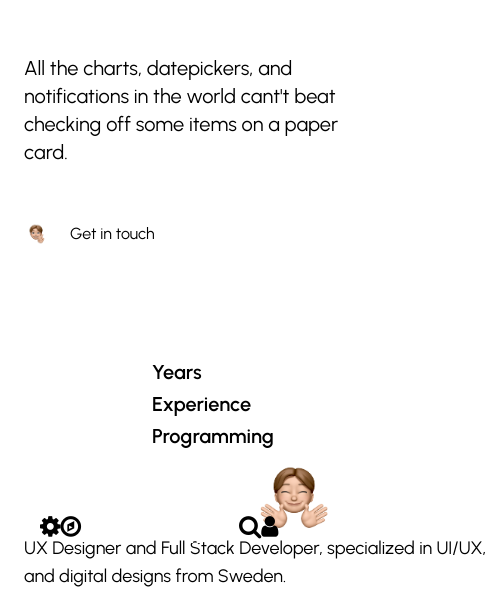
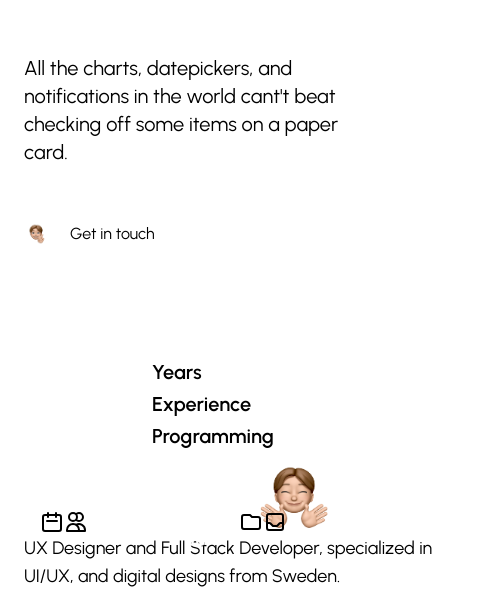
Before and after one commit to unext1/personal-portfolio, a Next.js app: page / in a window 390 px wide. Shown: the part 238-844 px from the top of the page, 497 px wide, since content can reach past the window. Built offline with nearby package versions, Linux system fonts and the light colour scheme; a web font is replaced by a local one.

Commit message:
fixed images(hopefully) and blog lowkey

```diff
--- a/components/about.tsx
+++ b/components/about.tsx
@@ -92,7 +92,7 @@ const About = () => {
                 My skills
               </h1>
               <img
-                src="../image.png"
+                src="../fist.png"
                 className="h-20 ml-3 transform rotate-12"
               />
             </div>
@@ -134,14 +134,14 @@ const About = () => {
                     <div className="text-3xl font-bold text-white md:text-xl xl:text-3xl">
                       Web development
                     </div>
-                    <div className="flex mt-3 space-x-1 xl:space-x-3">
-                      <span className="inline-flex items-center px-3 py-0.5 rounded-full text-sm font-medium bg-brand-gray-darker text-white">
+                    <div className="flex mt-3 space-x-1 text-xs xl:space-x-3">
+                      <span className="px-3 py-0.5 bg-brand-purple rounded-2xl text-white">
                         HTML
                       </span>
-                      <span className="inline-flex items-center px-3 py-0.5 rounded-full text-sm font-medium bg-brand-gray-darker text-white">
+                      <span className="px-3 py-0.5 bg-brand-purple rounded-2xl text-white">
                         CSS
                       </span>
-                      <span className="inline-flex items-center px-3 py-0.5 rounded-full text-sm font-medium bg-brand-gray-darker text-white">
+                      <span className="px-3 py-0.5 bg-brand-purple rounded-2xl text-white">
                         JAVASCRIPT
                       </span>
                     </div>
--- a/layout/navbar.tsx
+++ b/layout/navbar.tsx
@@ -21,7 +21,7 @@ const Navbar = () => {
   const navigation = [
     { name: "Dashboard", href: "/", icon: HomeIcon },
     { name: "Contact", href: "/contact", icon: UsersIcon },
-    { name: "Projects", href: "#", icon: FolderIcon },
+    { name: "Blogs", href: "/blog", icon: FolderIcon },
     { name: "Calendar", href: "#", icon: CalendarIcon },
     { name: "Documents", href: "#", icon: InboxIcon },
     { name: "Reports", href: "#", icon: ChartBarIcon },
@@ -88,20 +88,18 @@ const Navbar = () => {
             <div className="flex py-2">
               <div className="flex justify-around w-full px-5 my-auto">
                 <div className="group">
-                  <a
-                    href="#"
-                    className="flex items-end justify-center w-full text-center text-brand-gray-darker group-hover:text-brand-purple"
-                  >
-                    <i className="block text-2xl fa fa-cog"></i>
-                  </a>
+                  <Link href="/">
+                    <a className="flex items-end justify-center w-full text-center text-brand-gray-darker group-hover:text-brand-purple">
+                      <CalendarIcon className="flex items-center w-6 h-6" />
+                    </a>
+                  </Link>
                 </div>
                 <div className="group">
-                  <a
-                    href="#"
-                    className="flex items-end justify-center w-full text-center text-brand-gray-darker group-hover:text-brand-purple"
-                  >
-                    <i className="block text-2xl fa fa-compass"></i>
-                  </a>
+                  <Link href="/contact">
+                    <a className="flex items-end justify-center w-full text-center text-brand-gray-darker group-hover:text-brand-purple">
+                      <UsersIcon className="flex items-center w-6 h-6" />
+                    </a>
+                  </Link>
                 </div>
               </div>
               <div className="flex justify-center flex-1 w-full h-full mx-auto my-auto outline-none cursor-pointer group">
@@ -111,26 +109,24 @@ const Navbar = () => {
                     transition={{ duration: 0.1 }}
                     className="w-12 h-12 my-auto text-center rounded-full bg-brand-green"
                   >
-                    <i className="my-auto mt-2 text-2xl text-white fa fa-home"></i>
+                    <HomeIcon className="flex items-center w-full h-full p-2.5 mx-auto text-white" />
                   </motion.a>
                 </Link>
               </div>
-              <div className="flex justify-around w-full px-5 my-auto">
+              <div className="flex justify-around w-full px-5 my-auto ">
                 <div className="group">
-                  <a
-                    href="#"
-                    className="flex items-end justify-center w-full text-center text-brand-gray-darker group-hover:text-brand-purple"
-                  >
-                    <i className="block text-2xl fa fa-search"></i>
-                  </a>
+                  <Link href="/blog">
+                    <a className="flex items-end justify-center w-full text-center text-brand-gray-darker group-hover:text-brand-purple">
+                      <FolderIcon className="flex items-center w-6 h-6" />
+                    </a>
+                  </Link>
                 </div>
                 <div className="group">
-                  <a
-                    href="#"
-                    className="flex items-end justify-center w-full text-center text-brand-gray-darker group-hover:text-brand-purple"
-                  >
-                    <i className="block text-2xl fa fa-user"></i>
-                  </a>
+                  <Link href="/">
+                    <a className="flex items-end justify-center w-full text-center text-brand-gray-darker group-hover:text-brand-purple">
+                      <InboxIcon className="flex items-center w-6 h-6" />
+                    </a>
+                  </Link>
                 </div>
               </div>
             </div>
--- /dev/null
+++ b/pages/blog.tsx
@@ -0,0 +1,108 @@
+import { useState } from "react";
+
+const Blog = () => {
+  const posts = [
+    {
+      title: "Boost your conversion rate",
+      href: "#",
+      category: { name: "Remix", href: "#" },
+      description:
+        "Lorem ipsum dolor sit amet consectetur adipisicing elit. Architecto accusantium praesentium eius, ut atque fuga culpa, similique sequi cum eos quis dolorum.",
+      date: "Mar 16, 2020",
+      datetime: "2020-03-16",
+      imageUrl:
+        "https://images.unsplash.com/photo-1496128858413-b36217c2ce36?ixlib=rb-1.2.1&ixid=eyJhcHBfaWQiOjEyMDd9&auto=format&fit=crop&w=1679&q=80",
+      readingTime: "6 min",
+      author: {
+        name: "Roel Aufderehar",
+        href: "#",
+        imageUrl:
+          "https://images.unsplash.com/photo-1472099645785-5658abf4ff4e?ixlib=rb-1.2.1&ixid=eyJhcHBfaWQiOjEyMDd9&auto=format&fit=facearea&facepad=2&w=256&h=256&q=80",
+      },
+    },
+    {
+      title: "How to use search engine optimization to drive sales",
+      href: "#",
+      category: { name: "TailwindCSS", href: "#" },
+      description:
+        "Lorem ipsum dolor sit amet consectetur adipisicing elit. Velit facilis asperiores porro quaerat doloribus, eveniet dolore. Adipisci tempora aut inventore optio animi., tempore temporibus quo laudantium.",
+      date: "Mar 10, 2020",
+      datetime: "2020-03-10",
+      imageUrl:
+        "https://images.unsplash.com/photo-1547586696-ea22b4d4235d?ixlib=rb-1.2.1&ixid=eyJhcHBfaWQiOjEyMDd9&auto=format&fit=crop&w=1679&q=80",
+      readingTime: "4 min",
+      author: {
+        name: "Brenna Goyette",
+        href: "#",
+        imageUrl:
+          "https://images.unsplash.com/photo-1550525811-e5869dd03032?ixlib=rb-1.2.1&ixid=eyJhcHBfaWQiOjEyMDd9&auto=format&fit=facearea&facepad=2&w=256&h=256&q=80",
+      },
+    },
+    {
+      title: "Improve your customer experience",
+      href: "#",
+      category: { name: "React JS", href: "#" },
+      description:
+        "Lorem ipsum dolor sit amet consectetur adipisicing elit. Sint harum rerum voluptatem quo recusandae magni placeat saepe molestiae, sed excepturi cumque corporis perferendis hic.",
+      date: "Feb 12, 2020",
+      datetime: "2020-02-12",
+      imageUrl:
+        "https://images.unsplash.com/photo-1492724441997-5dc865305da7?ixlib=rb-1.2.1&ixid=eyJhcHBfaWQiOjEyMDd9&auto=format&fit=crop&w=1679&q=80",
+      readingTime: "11 min",
+      author: {
+        name: "Daniela Metz",
+        href: "#",
+        imageUrl:
+          "https://images.unsplash.com/photo-1487412720507-e7ab37603c6f?ixlib=rb-1.2.1&ixid=eyJhcHBfaWQiOjEyMDd9&auto=format&fit=facearea&facepad=2&w=256&h=256&q=80",
+      },
+    },
+  ];
+
+  return (
+    <div className="min-h-screen pb-20">
+      <div className="grid max-w-lg gap-5 mx-auto mt-12 lg:grid-cols-3 lg:max-w-none">
+        {posts.map((post) => (
+          <div
+            key={post.title}
+            className="flex flex-col overflow-hidden rounded-lg shadow-lg"
+          >
+            <div className="flex-shrink-0">
+              <img
+                className="object-cover w-full h-48"
+                src={post.imageUrl}
+                alt=""
+              />
+            </div>
+            <div className="flex flex-col justify-between flex-1 p-6 bg-brand-dark-800">
+              <div className="flex-1">
+                <p className="text-sm font-medium text-white">
+                  <a
+                    href={post.category.href}
+                    className="px-3 py-1 bg-brand-purple rounded-2xl"
+                  >
+                    {post.category.name}
+                  </a>
+                </p>
+                <a href={post.href} className="block mt-2">
+                  <p className="text-xl font-semibold text-white">
+                    {post.title}
+                  </p>
+                  <p className="mt-3 text-base text-brand-gray-lighter ">
+                    {post.description}
+                  </p>
+                </a>
+              </div>
+              <div className="flex items-center mt-6">
+                <h1 className="text-sm font-bold tracking-wider text-brand-purple">
+                  Read more...
+                </h1>
+              </div>
+            </div>
+          </div>
+        ))}
+      </div>
+    </div>
+  );
+};
+
+export default Blog;
--- a/pages/contact.tsx
+++ b/pages/contact.tsx
@@ -36,12 +36,12 @@ const Contact = () => {
       />
       <motion.img
         variants={item}
-        src="../image.png"
+        src="../fist.png"
         className="absolute text-white -rotate-[30deg] left-10 md:h-44 md:w-44 h-36 w-36 bottom-32 md:bottom-52 md:left-56 "
       />
       <motion.img
         variants={item}
-        src="../image.png"
+        src="../fist.png"
         className="absolute left-0 right-0 hidden mx-auto text-white lg:block h-44 w-44 top-56"
       />
       <motion.img
--- a/pages/settings.tsx
+++ /dev/null
@@ -1,12 +0,0 @@
-import { useState } from "react";
-
-const Settings = () => {
-  const [name, setName] = useState();
-  return (
-    <div>
-      <h1>ok</h1>
-    </div>
-  );
-};
-
-export default Settings;
```
Also changed, not shown: public/fist.png (renamed from public/Image.png).
